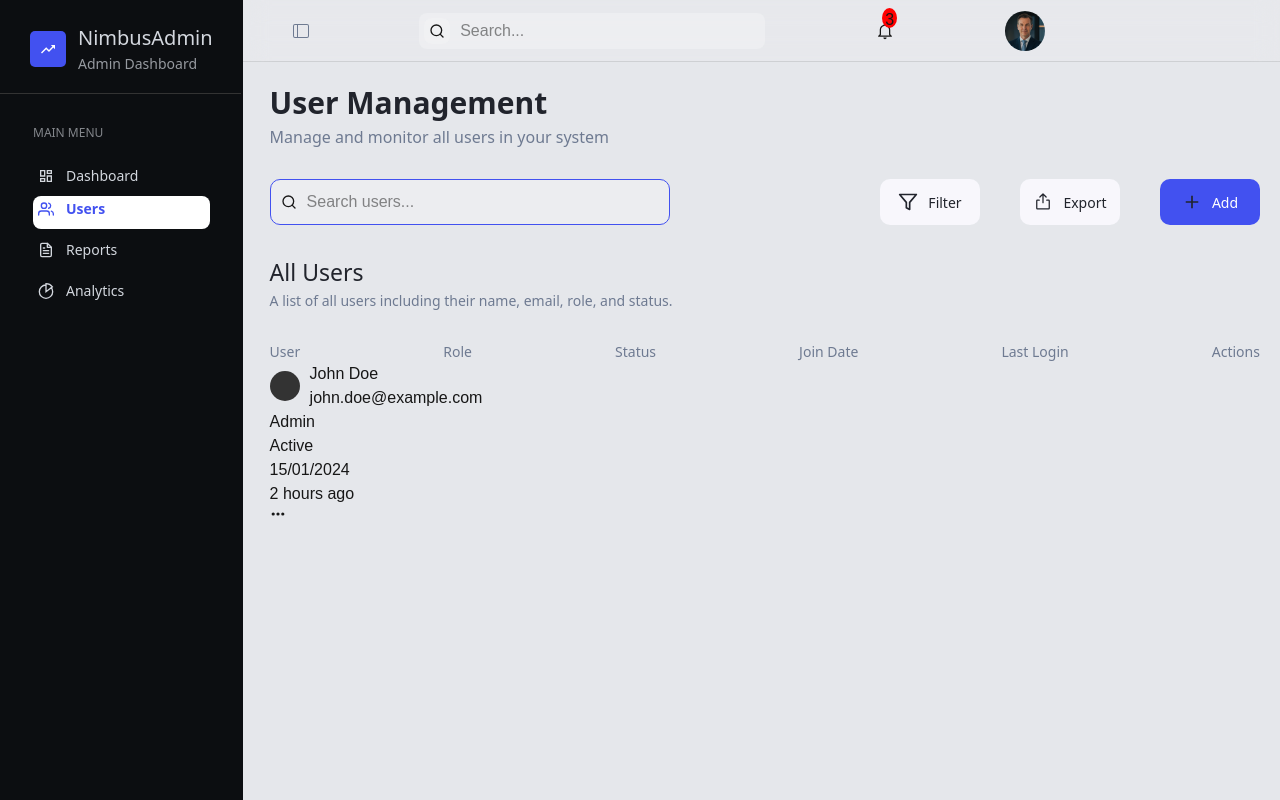
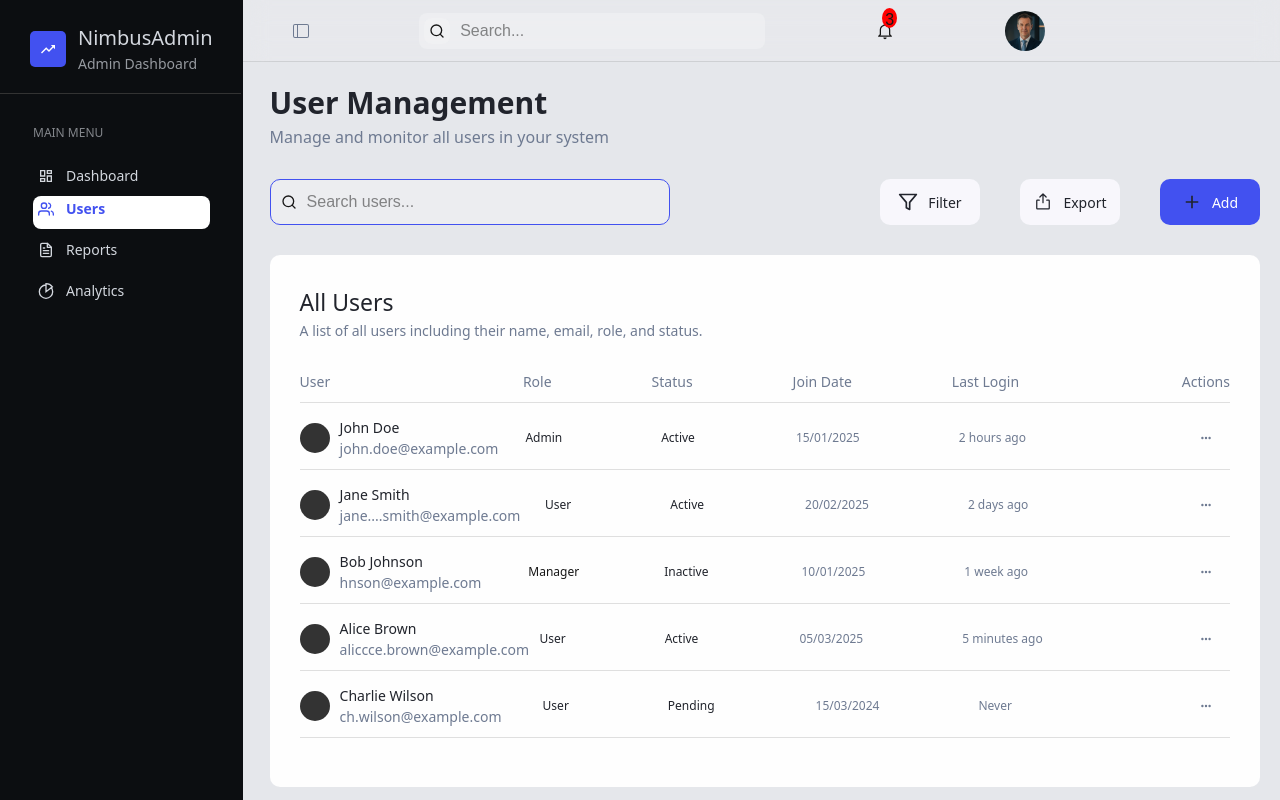
Before and after one commit to obinnanwobodo/saas-admin-dashboard, a Next.js app: page / in a window 1280 px wide. Both pictures are taken after a click on the element "Users". Built offline with nearby package versions, Linux system fonts and the light colour scheme.

Commit message:
updated works

```diff
--- a/src/Components/Navbar/Navbar.jsx
+++ b/src/Components/Navbar/Navbar.jsx
@@ -69,7 +69,37 @@ const boxarray = [
 ]
 
 
+const ndarray = [
 
+    {
+        user: 'Total Users',
+        number: 5,
+        details: '+2 from last week',
+
+    },
+
+    {
+        user: 'Active Users',
+        number: 3,
+        details: '85% of total users',
+
+    },
+
+    {
+        user: 'Pending Users',
+        number: 1,
+        details: 'Awaiting verification',
+
+    },
+
+    {
+        user: 'Admins',
+        number: 1,
+        details: 'System administrators',
+
+    },
+
+]
 
 
 
@@ -420,12 +450,16 @@ const Navbar = () => {
 
                                 <div className={styles.firstline}>
 
-                                    <h2>User</h2>
-                                    <h4>Role</h4>
-                                    <h4>Status</h4>
-                                    <p>	Join Date</p>
-                                    <p>Last Login</p>
-                                    <h3>Actions</h3>
+                                    <h2 className={styles.us}>User</h2>
+
+                                    <div className={styles.middlege}>
+                                        <h4 className={styles.role}>Role</h4>
+                                        <h4 className={styles.sts}>Status</h4>
+                                        <p className={styles.jd}>	Join Date</p>
+                                        <p className={styles.ll}>Last Login</p>
+                                    </div>
+
+                                    <h3 className={styles.acti}>Actions</h3>
 
                                 </div>
 
@@ -436,17 +470,115 @@ const Navbar = () => {
                                         <div className={styles.userimg}></div>
 
                                         <div>
-                                            <h2>John Doe</h2>
-                                            <p>john.doe@example.com</p>
+                                            <h2 className={styles.jon}>John Doe</h2>
+                                            <p className={styles.jonemail}>john.doe@example.com</p>
                                         </div>
 
                                     </div>
 
-                                    <h4>Admin</h4>
-                                    <h4>Active</h4>
-                                    <p>15/01/2024</p>
-                                    <p>2 hours ago</p>
-                                    <div><HiDotsHorizontal /></div>
+                                    <div className={styles.middlele2}>
+                                        <h4 className={styles.adm}>Admin</h4>
+                                        <h4 className={styles.accti}>Active</h4>
+                                        <p className={styles.datee}>15/01/2025</p>
+                                        <p className={styles.timeo}>2 hours ago</p>
+                                    </div>
+
+                                    <div className={styles.dlstdot}><HiDotsHorizontal /></div>
+                                </div>
+
+
+                                {/* <NO></NO>2 */}
+                                <div className={styles.secondline}>
+
+                                    <div className={styles.first3}>
+                                        <div className={styles.userimg}></div>
+
+                                        <div>
+                                            <h2 className={styles.jon}>Jane Smith</h2>
+                                            <p className={styles.jonemail}>jane....smith@example.com</p>
+                                        </div>
+
+                                    </div>
+
+                                    <div className={styles.middlele2}>
+                                        <h4 className={styles.adm}>User</h4>
+                                        <h4 className={styles.accti}>Active</h4>
+                                        <p className={styles.datee}>20/02/2025</p>
+                                        <p className={styles.timeo}>2 days ago</p>
+                                    </div>
+
+                                    <div className={styles.dlstdot}><HiDotsHorizontal /></div>
+                                </div>
+
+                                {/* NO3 */}
+                                <div className={styles.secondline}>
+
+                                    <div className={styles.first3}>
+                                        <div className={styles.userimg}></div>
+
+                                        <div>
+                                            <h2 className={styles.jon}>Bob Johnson</h2>
+                                            <p className={styles.jonemail}>hnson@example.com</p>
+                                        </div>
+
+                                    </div>
+
+                                    <div className={styles.middlele2}>
+                                        <h4 className={styles.admi}>Manager</h4>
+                                        <h4 className={styles.acctii}>Inactive</h4>
+                                        <p className={styles.datee}>10/01/2025</p>
+                                        <p className={styles.timeo}>1 week ago</p>
+                                    </div>
+
+                                    <div className={styles.dlstdot}><HiDotsHorizontal /></div>
+                                </div>
+
+
+                                {/* NO4 */}
+                                <div className={styles.secondline}>
+
+                                    <div className={styles.first3}>
+                                        <div className={styles.userimg}></div>
+
+                                        <div>
+                                            <h2 className={styles.jon}>Alice Brown</h2>
+                                            <p className={styles.jonemail}>aliccce.brown@example.com</p>
+                                        </div>
+
+                                    </div>
+
+                                    <div className={styles.middlele2}>
+                                        <h4 className={styles.adm}>User</h4>
+                                        <h4 className={styles.accti}>Active</h4>
+                                        <p className={styles.datee}>05/03/2025</p>
+                                        <p className={styles.timeo}>5 minutes ago</p>
+                                    </div>
+
+                                    <div className={styles.dlstdot}><HiDotsHorizontal /></div>
+                                </div>
+
+
+                                {/* NO5 */}
+                                <div className={styles.secondline}>
+
+                                    <div className={styles.first3}>
+                                        <div className={styles.userimg}></div>
+
+                                        <div>
+                                            <h2 className={styles.jon}>Charlie Wilson</h2>
+                                            <p className={styles.jonemail}>ch.wilson@example.com</p>
+                                        </div>
+
+                                    </div>
+
+                                    <div className={styles.middlele2}>
+                                        <h4 className={styles.adm}>User</h4>
+                                        <h4 className={styles.accti}>Pending</h4>
+                                        <p className={styles.datee}>15/03/2024</p>
+                                        <p className={styles.timeo}>Never</p>
+                                    </div>
+
+                                    <div className={styles.dlstdot}><HiDotsHorizontal /></div>
                                 </div>
 
                             </div>
@@ -455,6 +587,36 @@ const Navbar = () => {
 
                         </div>
 
+                        {/* THIRD PART */}
+
+                        <div className={`${styles.thirdpart}`}>
+                            {ndarray.map((each, index) =>
+
+                                <div key={index} className={`${styles.eachofthem}`}>
+
+                                    <div className={styles.boxcontent} >
+
+                                        <div className={styles.userr}>
+                                            {each.user}
+                                        </div>
+
+                                        <div className={styles.numberr}>
+                                            {each.number}
+                                        </div>
+
+
+                                        <div className={styles.detailss}>
+                                            {each.details}
+                                        </div>
+
+                                    </div>
+
+                                </div>
+                            )}
+
+
+
+                        </div>
                     </div>
 
                 );
--- a/src/Components/Navbar/Navbar.module.css
+++ b/src/Components/Navbar/Navbar.module.css
@@ -904,8 +904,16 @@ cursor: pointer;
 /* SECOND PART TABLE  */
 
 .secondpart{
+    display: flex;
+    flex-direction: column;
+    background-color: #fefefe;
 margin-top: 30px;
+padding: 30px;
+border-radius: 10px;
+padding-bottom: 50px;
 }
+
+
 
 
 .alluse {
@@ -935,6 +943,19 @@ margin-top: 30px;
     font-family: system-ui;
     font-weight: 500;
     justify-content: space-between;
+      box-shadow: 0 1px 0 rgba(220, 220, 220, 0.9);
+      padding-bottom: 10px;
+}
+
+
+.secondline{
+    display: flex;
+    justify-content: space-between;
+    align-items: center;
+    margin-top: 15px;
+      box-shadow: 0 1px 0 rgba(220, 220, 220, 0.9);
+      padding-bottom: 10px;
+
 }
 
 .userimg{
@@ -943,3 +964,141 @@ margin-top: 30px;
     width: 30px;
     border-radius: 50%;
 }
+
+
+.jon{
+
+    font-size: 14px;
+    color: #21242c;
+    font-family: system-ui;
+    font-weight: 500;
+
+}
+
+.jonemail{
+
+  display: flex;
+    font-size: 14px;
+    color: #6e7a91;
+    font-family: system-ui;
+
+}
+
+    .adm, .accti, .datee{
+  font-size: 12px;
+    font-family: system-ui;
+color: #21242c;
+}
+
+ .datee, .timeo, .dlstdot{
+    font-size: 12px;
+    font-family: system-ui;
+color: #6e7a91;
+}
+
+.adm{
+    position: relative;
+right: 72px;
+}
+
+.admi{
+    position: relative;
+right: 50px;
+font-size: 12px;
+    font-family: system-ui;
+}
+
+.acctii{
+ position: relative;
+right: 85px;
+font-size: 12px;
+    font-family: system-ui;
+    color: #21242c;
+}
+
+.accti{
+    position: relative;
+right: 93px;
+color: #21242c;
+}
+
+.datee{
+     position: relative;
+right: 112px;
+}
+
+.timeo{
+     position: relative;
+right: 133px;
+}
+
+.middlege{
+display: flex;
+justify-content: space-between;
+gap: 100px;
+margin-left: 30px;
+}
+
+
+.middlele2{
+display: flex;
+justify-content: space-between;
+gap: 120px;
+margin-left: 40px;
+
+}
+
+.dlstdot{
+    position: relative;
+    right: 18px;
+}
+
+
+
+
+
+
+/* THIDG PART MAPPING */
+
+
+.thirdpart{
+display: flex;
+flex-direction: row;
+justify-content: space-between;
+margin-top: 20px;
+
+}
+
+.eachofthem{
+    background-color: #fefefe;
+    padding: 15px;
+    border-radius: 10px;
+    width: 245px;
+    height: 130px;
+}
+
+.boxcontent{
+padding-top: 20px;
+padding-left: 10px;
+}
+
+.userr{
+font-size: 14px;
+color: #21242c;
+font-family: system-ui;
+font-weight: 500;
+}
+
+.numberr{
+font-size: 24px;
+color: #21242c;
+font-family: system-ui;
+font-weight: 700;
+}
+
+.detailss{
+font-size: 12px;
+color: #6e7a91;
+font-family: system-ui;
+
+}
```
